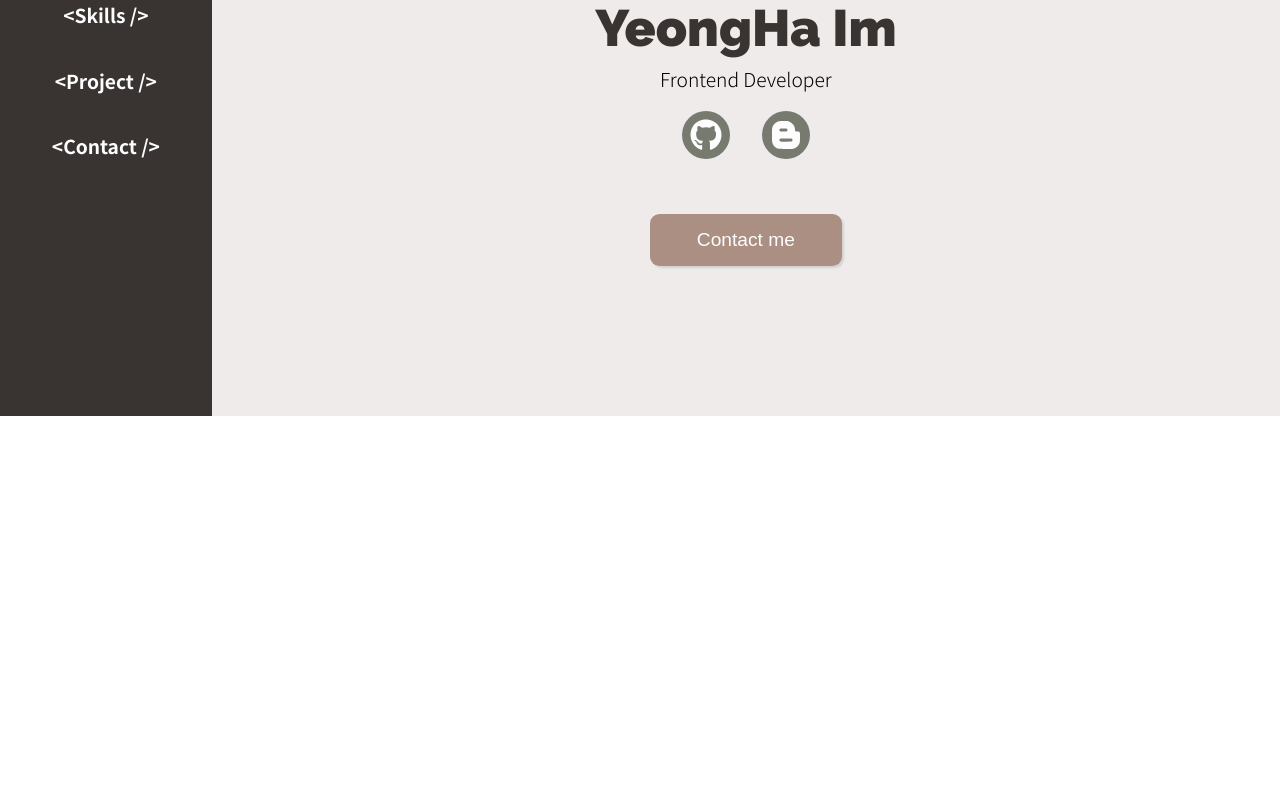
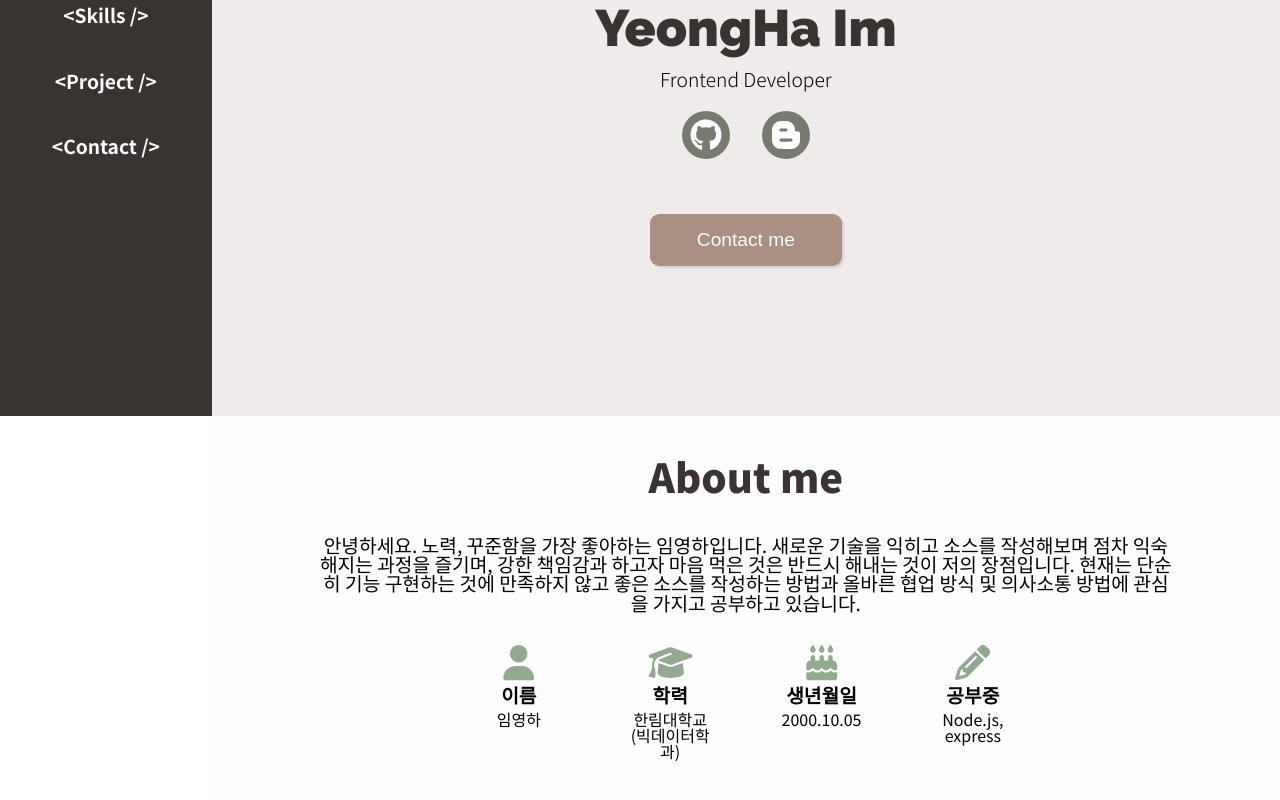
Before and after one commit to liMoHa/yh-portfolio, a React (Create React App) app: page / in a window 1280 px wide. Shown: the part 384-1184 px from the top of the page. Before the commit the page ends 800 px from the top, so only its background shows below. Built offline with nearby package versions, Linux system fonts and the light colour scheme.

Commit message:
feat: make About

```diff
--- a/src/App.tsx
+++ b/src/App.tsx
@@ -1,6 +1,6 @@
 import React from "react";
 import styled from "styled-components";
-import About from "./components/About";
+import About from "./components/About/Index";
 import Home from "./components/Home";
 import MenuBar from "./components/MenuBar";
 import { GlobalStyle } from "./styles/global-style";
@@ -23,6 +23,7 @@ const App: React.FC = (): JSX.Element => {
         <MenuBar />
         <MainBox>
           <Home />
+          <About />
         </MainBox>
       </Container>
     </>
--- /dev/null
+++ b/src/components/About/Index.tsx
@@ -0,0 +1,72 @@
+import React from "react";
+import styled from "styled-components";
+import Info from "./Info";
+
+const AboutBox = styled.div`
+  display: flex;
+  flex-direction: column;
+  align-items: center;
+  text-align: center;
+  padding-bottom:1.2em;
+  background-color: ${({ theme }) => theme.colors.white};
+`;
+
+const Intro = styled.p`
+  width: 80%;
+`;
+
+const InfoBoxContainer = styled.div`
+  display: flex;
+  flex-wrap: wrap;
+`;
+
+const info = [
+  {
+    iconName: "fa-solid fa-user",
+    category: "이름",
+    content: "임영하",
+  },
+  {
+    iconName: "fa-solid fa-graduation-cap",
+    category: "학력",
+    content: '한림대학교\n(빅데이터학과)',
+  },
+
+  {
+    iconName: "fa-solid fa-cake-candles",
+    category: "생년월일",
+    content: "2000.10.05",
+  },
+  {
+    iconName: "fa-solid fa-pencil",
+    category: "공부중",
+    content: "Node.js, express",
+  },
+];
+
+const About: React.FC = (): JSX.Element => {
+  return (
+    <AboutBox>
+      <h2>About me</h2>
+      <Intro>
+        안녕하세요. 노력, 꾸준함을 가장 좋아하는 임영하입니다. 새로운 기술을
+        익히고 소스를 작성해보며 점차 익숙해지는 과정을 즐기며, 강한 책임감과
+        하고자 마음 먹은 것은 반드시 해내는 것이 저의 장점입니다. 현재는 단순히
+        기능 구현하는 것에 만족하지 않고 좋은 소스를 작성하는 방법과 올바른 협업
+        방식 및 의사소통 방법에 관심을 가지고 공부하고 있습니다.
+      </Intro>
+      <InfoBoxContainer>
+        {info.map((info) => (
+          <Info
+            key={info.iconName}
+            iconName={info.iconName}
+            category={info.category}
+            content={info.content}
+          />
+        ))}
+      </InfoBoxContainer>
+    </AboutBox>
+  );
+};
+
+export default About;
--- /dev/null
+++ b/src/components/About/Info.tsx
@@ -0,0 +1,40 @@
+import React from "react";
+import styled from "styled-components";
+
+type IconName = {
+  iconName: string;
+  category: string;
+  content: string;
+};
+
+const InfoBox = styled.div`
+  flex: 1;
+  display: flex;
+  flex-direction: column;
+  padding: 2em;
+  & svg {
+    font-size: 2.2em;
+    color: ${({ theme }) => theme.colors.lightGreen};
+  }
+  & h3 {
+    font-weight: 700;
+  }
+`;
+
+const Info: React.FC<IconName> = ({
+  iconName,
+  category,
+  content,
+}: IconName): JSX.Element => {
+  return (
+    <InfoBox>
+      <i className={iconName}></i>
+      <h3>{category}</h3>
+      {content.split("\n").map((str) => (
+        <div key={str}>{str}</div>
+      ))}
+    </InfoBox>
+  );
+};
+
+export default Info;
--- a/src/styles/global-style.ts
+++ b/src/styles/global-style.ts
@@ -7,19 +7,42 @@ export const GlobalStyle = createGlobalStyle`
       box-sizing: border-box;
   }
 
+  body{
+    font-family: "Noto Sans KR", sans-serif;
+  }
+
+  h1, h2{
+    color: #393332;
+  }
+
   h1{
     font-family: 'Raleway', sans-serif;
     font-weight: 900;
     font-size: 3.2em;
     margin: 0.2em;
-    color: #393332;
+
+  }
+
+  h2{
+    font-weight: 900;
+    font-size: 2.5em;
+    margin: 1em;
   }
 
   h3{
-    font-family: "Noto Sans KR", sans-serif;
     font-weight: 200;
     font-size: 1.2em;
     margin: 0.3em;
+  }
+
+  h4{
+    font-weight: 700;
+    font-size: 1em;
+  };
+
+  p{
+    font-weight: 400;
+    font-size: 1.2em;
   }
 
   button{
```
